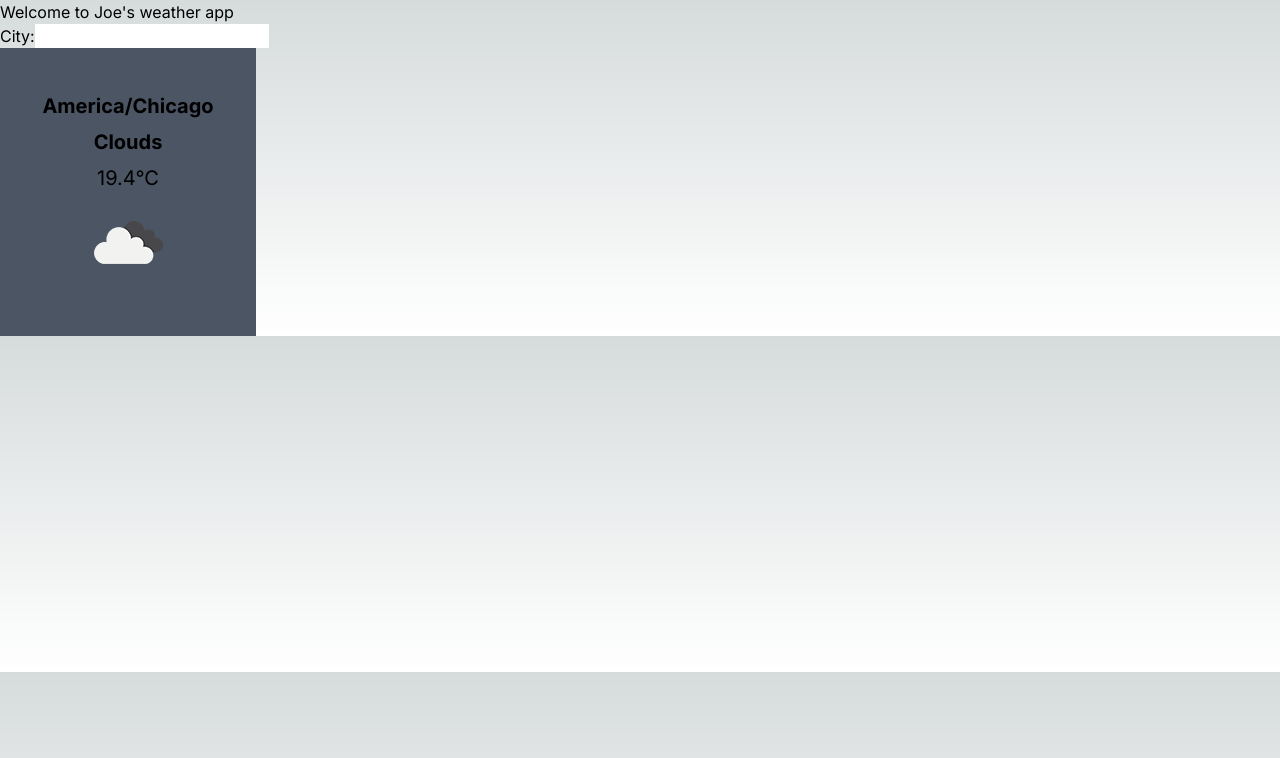
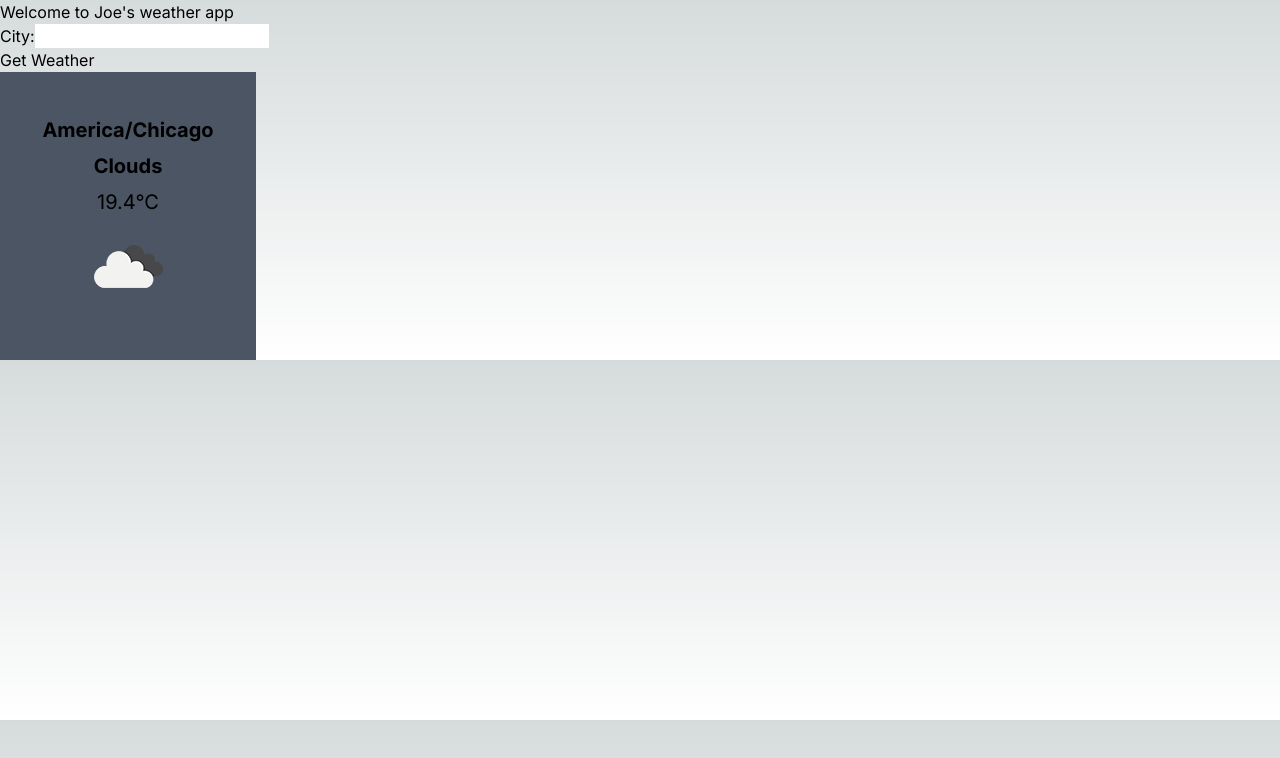
Before and after one commit to Joe-Fuller/weather-app, a Next.js app: page / in a window 1280 px wide. Shown: the top 758 px of the page. Built offline with nearby package versions, Linux system fonts and the light colour scheme.

Commit message:
make button functional (kinda, my api key still isnt active)

```diff
--- a/app/page.js
+++ b/app/page.js
@@ -4,20 +4,9 @@ import { useState } from "react";
 import CitySelector from "@/components/citySelector";
 import WeatherCard from "@/components/weatherCard";
 
-async function getWeather() {
-  const res = await fetch(
-    "http://api.openweathermap.org/data/2.5/weather?q=Liverpool,uk&APPID=773c1c3ec776d5f2490ffcf71260d854"
-  );
-
-  console.log(res.json());
-  return res;
-}
-
 export default function Home() {
   const [city, setCity] = useState("");
-  // const weatherData = getWeather();
-
-  const weatherData = {
+  const [weatherData, setWeatherData] = useState({
     lat: 33.44,
     lon: -94.04,
     timezone: "America/Chicago",
@@ -46,12 +35,56 @@ export default function Home() {
         },
       ],
     },
-  };
+  });
+
+  async function getWeather() {
+    const res = await fetch(
+      `http://api.openweathermap.org/data/2.5/weather?q=${city},uk&APPID=773c1c3ec776d5f2490ffcf71260d854`
+    );
+
+    console.log(res.json());
+    setWeatherData(res);
+    return res;
+  }
+
+  // const weatherData = getWeather();
+
+  // const weatherData = {
+  //   lat: 33.44,
+  //   lon: -94.04,
+  //   timezone: "America/Chicago",
+  //   timezone_offset: -18000,
+  //   current: {
+  //     dt: 1684929490,
+  //     sunrise: 1684926645,
+  //     sunset: 1684977332,
+  //     temp: 292.55,
+  //     feels_like: 292.87,
+  //     pressure: 1014,
+  //     humidity: 89,
+  //     dew_point: 290.69,
+  //     uvi: 0.16,
+  //     clouds: 53,
+  //     visibility: 10000,
+  //     wind_speed: 3.13,
+  //     wind_deg: 93,
+  //     wind_gust: 6.71,
+  //     weather: [
+  //       {
+  //         id: 803,
+  //         main: "Clouds",
+  //         description: "broken clouds",
+  //         icon: "04d",
+  //       },
+  //     ],
+  //   },
+  // };
 
   return (
     <main>
       <h1>Welcome to Joe's weather app</h1>
       <CitySelector city={city} setCity={setCity}></CitySelector>
+      <button onClick={getWeather}>Get Weather</button>
       <WeatherCard weatherData={weatherData}></WeatherCard>
     </main>
   );
```
